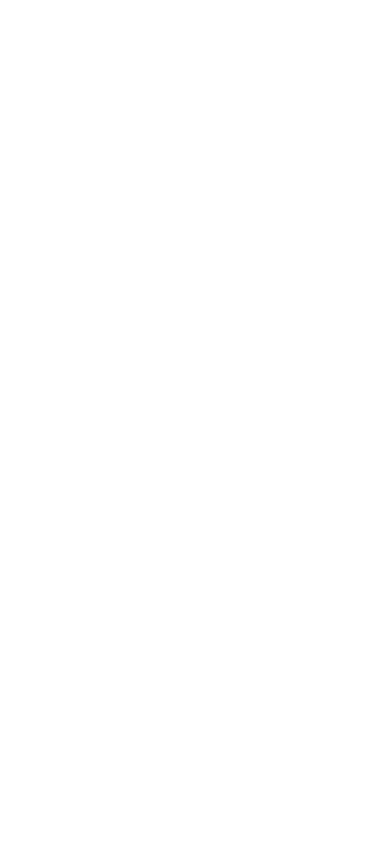
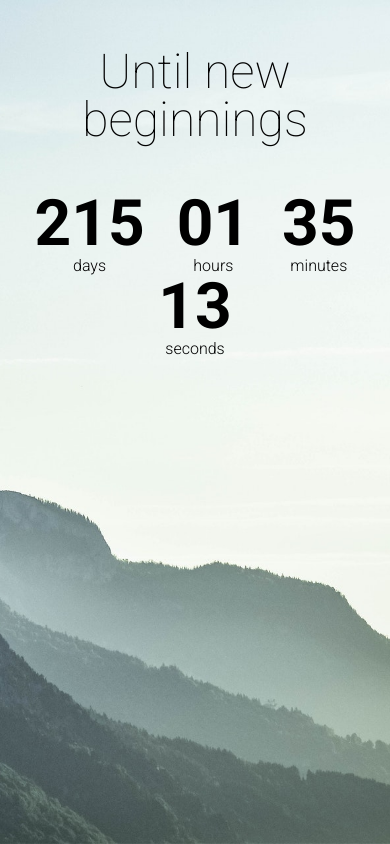
Before and after one commit to ZamurVedovatto/countdown-timer-vanilla-js, a plain HTML site: page index.html in a window 390 px wide. Drawn offline with Linux system fonts and the light colour scheme.

Commit message:
countdown working

```diff
--- a/index.html
+++ b/index.html
@@ -6,10 +6,27 @@
   <meta name="viewport" content="width=device-width, initial-scale=1.0">
   <title>Countdown Timer</title>
   <link rel="stylesheet" href="./style.css">
-  <script src="./script.js"></script>
-
+  <script src="./script.js" defer></script>
 </head>
 <body>
-
+  <h1>Until new beginnings</h1>
+  <div class="countdown-container">
+    <div class="countdown-el days-container">
+      <p class="big-text" id="days">0</p>
+      <span>days</span>
+    </div>
+    <div class="countdown-el hours-container">
+      <p class="big-text" id="hours">0</p>
+      <span>hours</span>
+    </div>
+    <div class="countdown-el minutes-container">
+      <p class="big-text" id="minutes">0</p>
+      <span>minutes</span>
+    </div>
+    <div class="countdown-el seconds-container">
+      <p class="big-text" id="seconds">0</p>
+      <span>seconds</span>
+    </div>
+  </div>
 </body>
 </html>
--- a/script.js
+++ b/script.js
@@ -0,0 +1,28 @@
+const daysEl = document.getElementById('days')
+const hoursEl = document.getElementById('hours')
+const minutesEl = document.getElementById('minutes')
+const secondsEl = document.getElementById('seconds')
+
+const newYears = '1 Jan 2022'
+
+function countdown() {
+  const newYearsDate = new Date(newYears)
+  const currentDate = new Date()
+  const totalSeconds = (newYearsDate - currentDate) / 1000
+  const days = Math.floor(totalSeconds / 3600 / 24)
+  const hours = Math.floor(totalSeconds / 3600) % 24
+  const minutes = Math.floor(totalSeconds / 60) % 60
+  const seconds = Math.floor(totalSeconds) % 60
+  daysEl.innerHTML = days;
+  hoursEl.innerHTML = formatTime(hours);
+  minutesEl.innerHTML = formatTime(minutes);
+  secondsEl.innerHTML = formatTime(seconds);
+}
+
+function formatTime(time) {
+  return time < 10 ? (`0${time}`) : time
+}
+
+// initial call
+countdown()
+setInterval(countdown, 1000)
--- a/style.css
+++ b/style.css
@@ -0,0 +1,95 @@
+@import url('https://fonts.googleapis.com/css2?family=Roboto:wght@100;300;400;500;700&display=swap');
+
+* {
+  box-sizing: border-box;
+}
+
+body {
+  font-family: 'Roboto', sans-serif;;
+  margin: 0;
+  background-image: url('./assets/bg.jpg');
+  background-size: cover;
+  background-position: center center;
+  min-height: 100vh;
+  display: flex;
+  flex-direction: column;
+  justify-content: flex-start;
+  align-items: center;
+  text-align: center;
+}
+
+h1 {
+  font-size: 3rem;
+  line-height: 1;
+  margin-top: 3rem;
+  font-weight: 100;
+}
+
+.countdown-container {
+  display: flex;
+  flex-wrap: wrap;
+  justify-content: center;
+  padding: 1rem;
+}
+
+.big-text {
+  font-size: 4rem;
+  font-weight: 700;
+  line-height: 1;
+  margin: 0 1rem;
+}
+
+.countdown-el {
+  text-align: center;
+}
+
+.countdown-el span {
+  font-size: 1rem;
+  font-weight: 300;
+}
+
+
+/* Responsividade */
+@media only screen and (max-width: 320px) {
+  h1 {}
+  .countdown-container {}
+  .big-text {}
+  .countdown-el {}
+  .countdown-el span {}
+}
+@media only screen and (max-width: 420px) {
+  h1 {}
+  .countdown-container {}
+  .big-text {}
+  .countdown-el {}
+  .countdown-el span {}
+}
+@media only screen and (max-width: 600px) {
+  h1 {}
+  .countdown-container {}
+  .big-text {}
+  .countdown-el {}
+  .countdown-el span {}
+}
+@media only screen and (max-width: 768px) {
+  h1 {}
+  .countdown-container {}
+  .big-text {}
+  .countdown-el {}
+  .countdown-el span {}
+}
+@media only screen and (max-width: 992px) {
+  h1 {}
+  .countdown-container {}
+  .big-text {}
+  .countdown-el {}
+  .countdown-el span {}
+}
+@media only screen and (max-width: 1260px) {
+  h1 {}
+  .countdown-container {}
+  .big-text {}
+  .countdown-el {}
+  .countdown-el span {}
+}
+/* End Responsividade */
```
Also changed, not shown: assets/bg.jpg (added).
